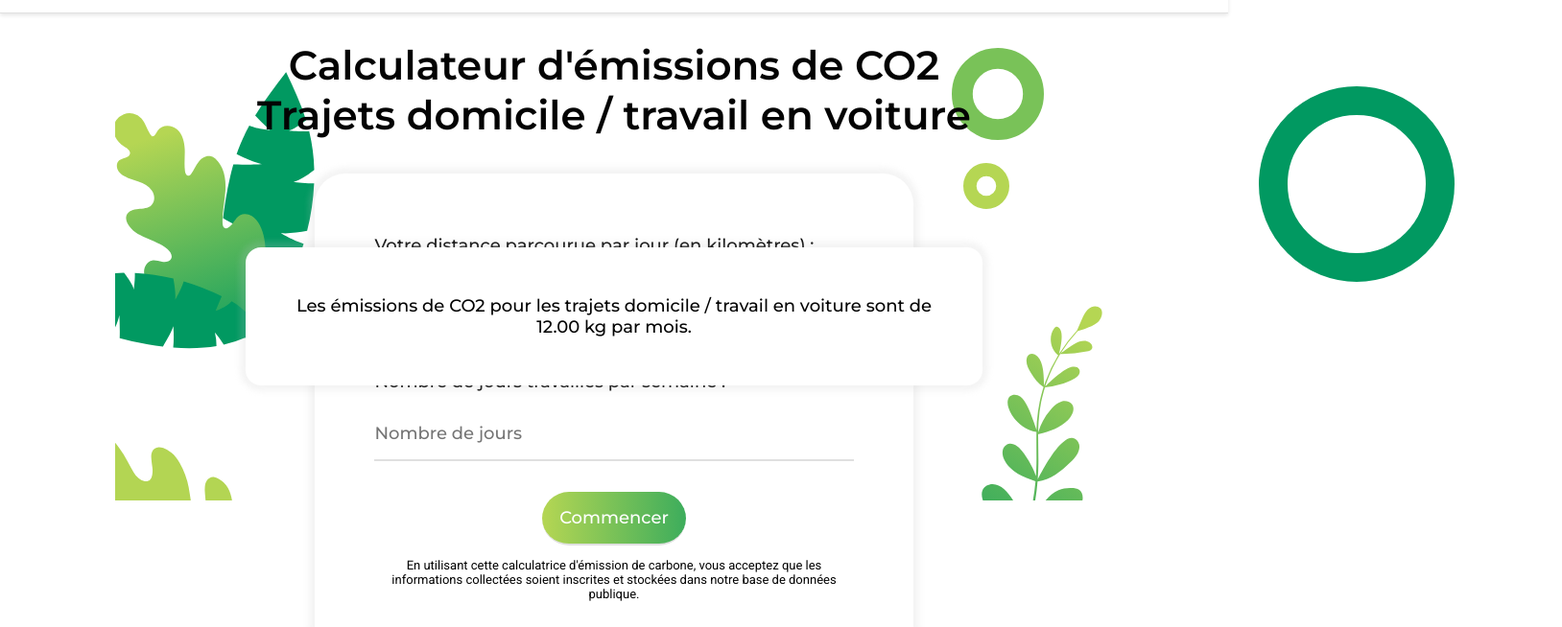
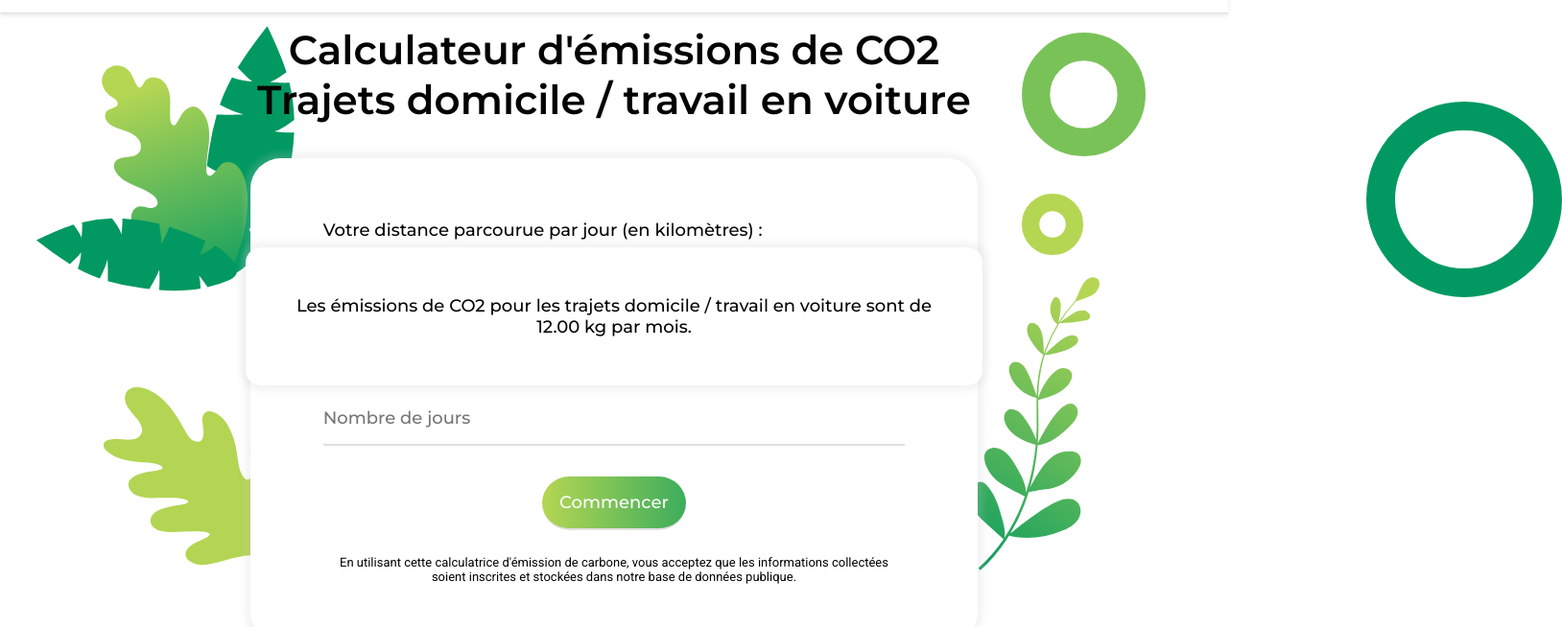
Before and after one commit to Astridnz/Brief-CO2WEB, a plain HTML site: page calculateur.html in a window 1280 px wide. Shown: the part 70-724 px from the top of the page at 96% size, 1628 px wide, since content can reach past the window. Drawn offline with nearby package versions, Linux system fonts and the light colour scheme; files that its build step writes are made by us from their sources.

Commit message:
update du code

```diff
--- a/base/_typography.scss
+++ b/base/_typography.scss
@@ -31,4 +31,5 @@ h2{
   color: $text-color;
   font-size: small;
   text-align: center;
+  padding-top: 1em;
 }
--- a/layout/_footer.scss
+++ b/layout/_footer.scss
@@ -2,6 +2,7 @@
 
 
 footer{
+
 // le footer reste fixe en bas de la page
 position: fixed;
 bottom: 0;
--- a/pages/_calculateur.scss
+++ b/pages/_calculateur.scss
@@ -1,20 +1,22 @@
 
 .main__calculateur{
-
-  height: 60vh;
+  margin: 6rem 0 0 0;
+  height: auto;
   // pour positionner les images sur backcground : url + unités
-  background:       url(/ressources/images/background-feuille1-calculateur.svg) top 2rem left -17rem,
-                    url(/ressources/images/background-feuille2-calculateur.svg)bottom -10rem left -17rem,
+  background:       url(/ressources/images/background-feuille1-calculateur.svg) top 0rem left -8rem,
+                    url(/ressources/images/background-feuille2-calculateur.svg)bottom 3rem left -3rem,
                     url(/ressources/images/rond-creux-vert-medium.svg) top 0.5rem right 1rem,
-                    url(/ressources/images/rond-creux-vert-light.svg) top 8rem right 5rem,
-                    url(/ressources/images/background-feuille3-calculateur.svg) bottom -8rem right -18rem;
+                    url(/ressources/images/rond-creux-vert-light.svg) top 11rem right 7rem,
+                    url(/ressources/images/background-feuille3-calculateur.svg) bottom 4rem right -8rem;
   background-repeat: no-repeat;
   // redimmensionnement des images
-  background-size:  70% 70%,
-                    60% 60%,
+  background-size:  50% 50%,
+                    40% 40%,
                     20% 20%,
                     10% 10%,
-                    70% 70%;
+                    50% 50%;
+
+
 }
 
 .calculateur {
@@ -24,8 +26,8 @@
 
   .rond-vert{
     position: absolute;
-    top: 10em;
-    left: 82em;
+    top: 11em;
+    left: 89em;
     width: auto;
     height: 10%;
     object-fit: contain;
@@ -33,7 +35,7 @@
 
   &-flex {
     width: 60%;
-    margin: auto;
+    margin: 1rem auto 5rem auto;
     padding: 3rem 0;
     gap: 2rem;
     display: flex;
@@ -41,7 +43,7 @@
     flex-wrap: wrap;
     box-shadow: 0px 0px 6px 6px rgba(202, 201, 201, 0.2); /* Ombre */
     border-radius: 2em;
-    background-color: $background-color ;
+    background-color: $background-color;
   }
 
   &__info {
```
